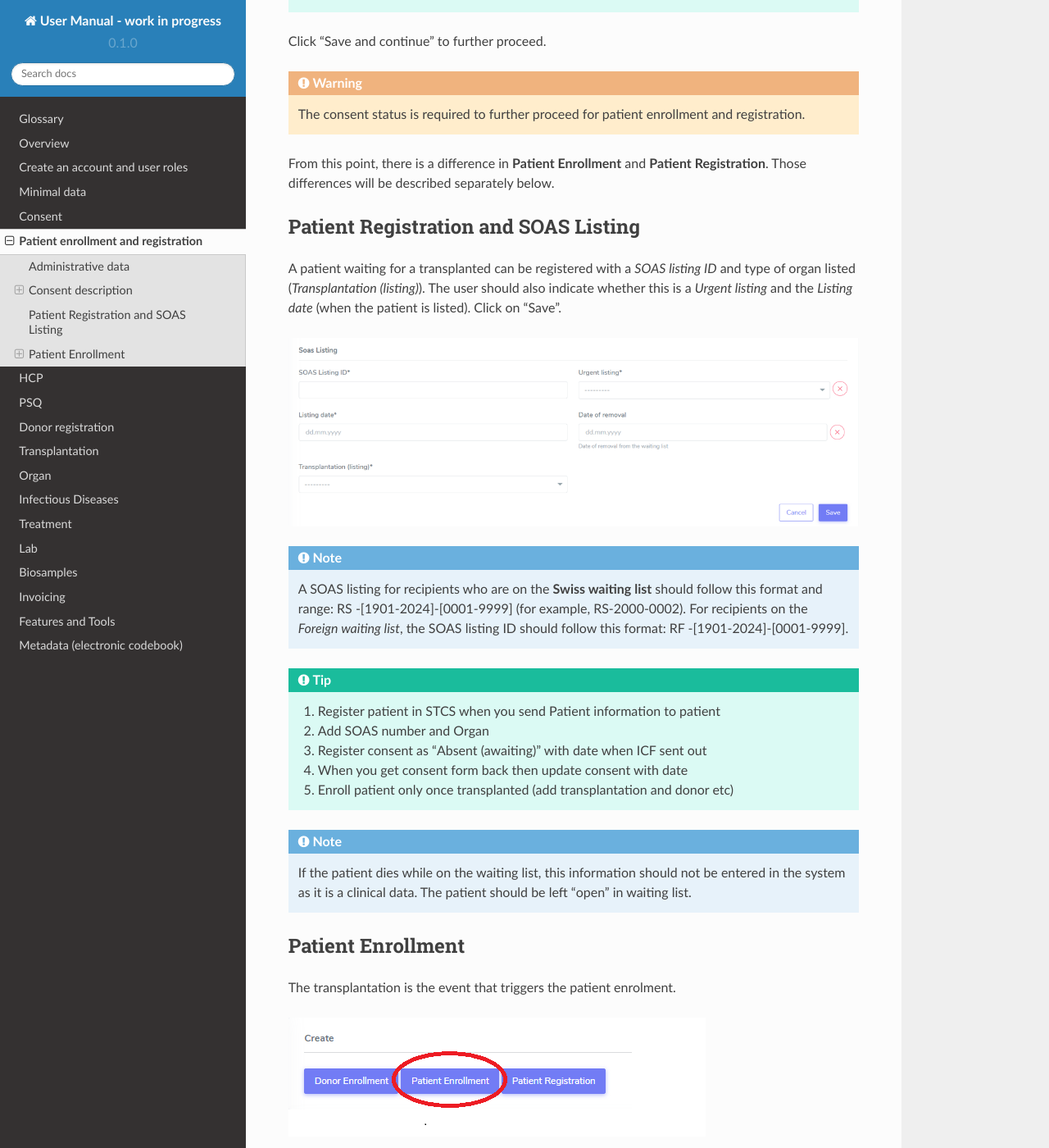
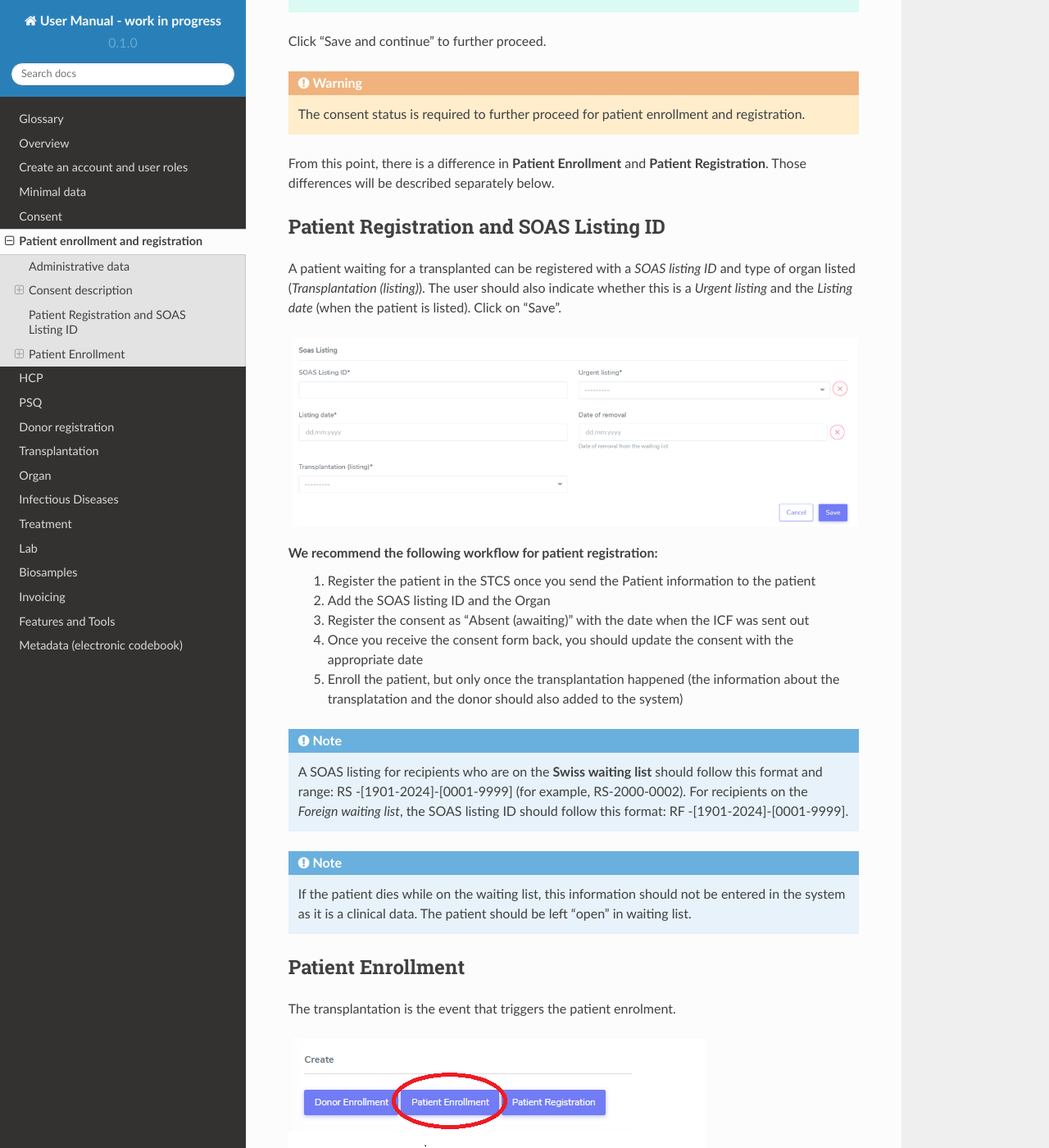
Before and after one commit to swiss-transplant-cohort-study/3LC-user-manual, a Sphinx documentation site: the page built from docs/source/patient2.rst, in a window 1280 px wide and 1400 px high, scrolled down 2429 px. Shown: the whole window at 82% size. Built offline with Sphinx 7.4.7 and the Read the Docs theme 2.0.0, drawn with Linux system fonts in a browser that asks for light colours.

Commit message:
Update patient2.rst

```diff
--- a/docs/source/patient2.rst
+++ b/docs/source/patient2.rst
@@ -65,29 +65,23 @@ Click "Save and continue" to further proceed.
 
 From this point, there is a difference in **Patient Enrollment** and **Patient Registration**. Those differences will be described separately below.
 
-Patient Registration and SOAS Listing
-*****************************************
+Patient Registration and SOAS Listing ID
+*******************************************
 
 A patient waiting for a transplanted can be registered with a *SOAS listing ID* and type of organ listed (*Transplantation (listing)*). The user should also indicate whether this is a *Urgent listing* and the *Listing date* (when the patient is listed). Click on "Save".
 
 .. image:: soasListing.png
 
+We recommend the following workflow for patient registration:
+   1. Register the patient in the STCS once you send the Patient information to the patient
+   2. Add the SOAS listing ID and the Organ
+   3. Register the consent as “Absent (awaiting)” with the date when the ICF was sent out
+   4. Once you receive the consent form back, you should update the consent with the appropriate date
+   5. Enroll the patient, but only once the transplantation happened (the information about the transplatation and the donor should also added to the system)
+
 .. note:: A SOAS listing for recipients who are on the **Swiss waiting list** should follow this format and range: RS -[1901-2024]-[0001-9999] (for example, RS-2000-0002). For recipients on the *Foreign waiting list*, the SOAS listing ID should follow this format: RF -[1901-2024]-[0001-9999].
 
-
-
-.. tip::
-   1. Register patient in STCS when you send Patient information to patient
-   2. Add SOAS number and Organ
-   3. Register consent as “Absent (awaiting)” with date when ICF sent out
-   4. When you get consent form back then update consent with date
-   5. Enroll patient only once transplanted (add transplantation and donor etc)
-
-
-.. note::
-   If the patient dies while on the waiting list, this information should not be entered in the system as it is a clinical data. The patient should
-   be left “open” in waiting list.
-
+.. note:: If the patient dies while on the waiting list, this information should not be entered in the system as it is a clinical data. The patient should be left “open” in waiting list.
 
 
 Patient Enrollment
```
